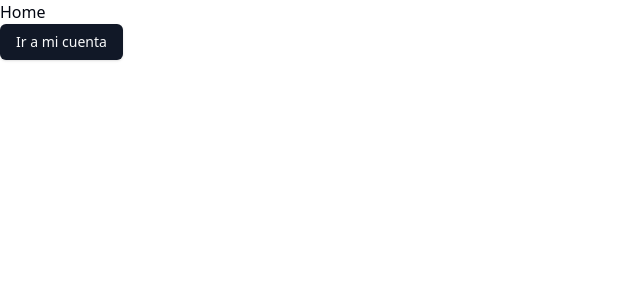
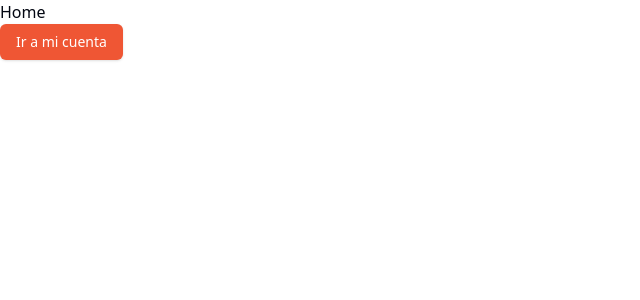
Before and after one commit to soyluisarrieta/react-ts, a React (Vite) app: page / in a window 1280 px wide. Shown: the top 300 px of the page, without its empty margins (0-640 px from the left). Built offline with nearby package versions, Linux system fonts and the light colour scheme.

Commit message:
Change primary color of shadcn theme

```diff
--- a/src/index.css
+++ b/src/index.css
@@ -1,6 +1,7 @@
 @tailwind base;
 @tailwind components;
 @tailwind utilities;
+
 @layer base {
   :root {
     --background: 0 0% 100%;
@@ -9,8 +10,8 @@
     --card-foreground: 224 71.4% 4.1%;
     --popover: 0 0% 100%;
     --popover-foreground: 224 71.4% 4.1%;
-    --primary: 220.9 39.3% 11%;
-    --primary-foreground: 210 20% 98%;
+    --primary: 11 85% 57%;
+    --primary-foreground: 0 0% 100%;
     --secondary: 220 14.3% 95.9%;
     --secondary-foreground: 220.9 39.3% 11%;
     --muted: 220 14.3% 95.9%;
@@ -29,6 +30,7 @@
     --chart-5: 27 87% 67%;
     --radius: 0.5rem
   }
+
   .dark {
     --background: 224 71.4% 4.1%;
     --foreground: 210 20% 98%;
@@ -36,8 +38,8 @@
     --card-foreground: 210 20% 98%;
     --popover: 224 71.4% 4.1%;
     --popover-foreground: 210 20% 98%;
-    --primary: 210 20% 98%;
-    --primary-foreground: 220.9 39.3% 11%;
+    --primary: 11 85% 57%;
+    --primary-foreground: 0 0% 100%;
     --secondary: 215 27.9% 16.9%;
     --secondary-foreground: 210 20% 98%;
     --muted: 215 27.9% 16.9%;
@@ -56,10 +58,12 @@
     --chart-5: 340 75% 55%
   }
 }
+
 @layer base {
   * {
     @apply border-border;
   }
+
   body {
     @apply bg-background text-foreground;
   }
```
